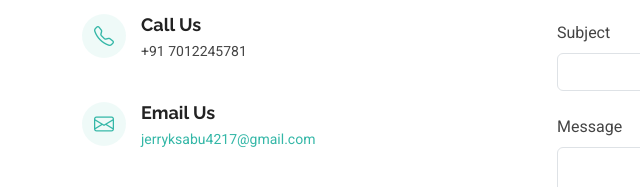
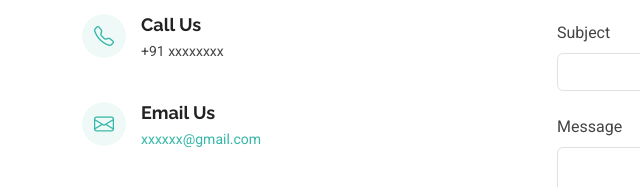
Before and after one commit to jerryksabu/jerry-k-sabu-portfolio, a plain HTML site: page contact.html in a window 1280 px wide. Shown: the part 354-541 px from the top of the page, 0-640 px from the left. Drawn offline with nearby package versions, Linux system fonts and the light colour scheme; grey boxes are pictures that could not be loaded.

Commit message:
Update contact.html

```diff
--- a/contact.html
+++ b/contact.html
@@ -93,7 +93,7 @@
                 <i class="bi bi-telephone flex-shrink-0"></i>
                 <div>
                   <h3>Call Us</h3>
-                  <p>+91 7012245781</p>
+                  <p>+91 xxxxxxxx</p>
                 </div>
               </div><!-- End Info Item -->
 
@@ -101,7 +101,7 @@
                 <i class="bi bi-envelope flex-shrink-0"></i>
                 <div>
                   <h3>Email Us</h3>
-                  <a href="https://accounts.google.com"><p>jerryksabu4217@gmail.com</p></a>
+                  <a href="https://accounts.google.com"><p>xxxxxx@gmail.com</p></a>
                 </div>
               </div><!-- End Info Item -->
 
```
